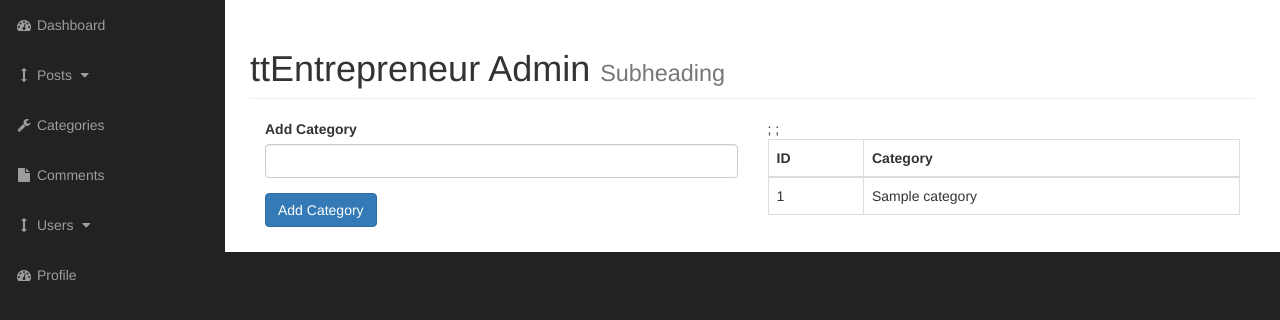
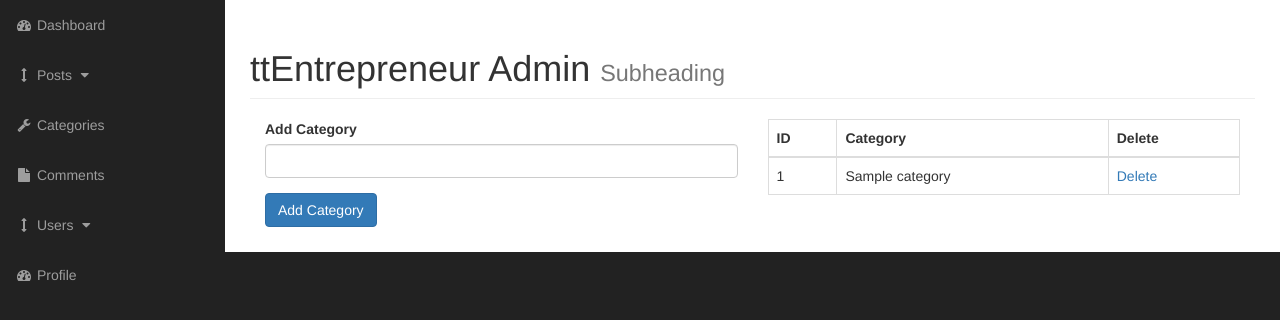
Before and after one commit to waynellincoln/ttentrepreneur, a PHP site: page /admin/categories.php in a window 1280 px wide. Shown: the part 51-371 px from the top of the page. Run offline with PHP 8.4, Linux system fonts and the light colour scheme; tables that the repository leaves empty or names only in its code hold one stand-in row (values such as "Sample post").

Commit message:
Admin - Deleting Categories
Creating a new column  in table and deleting categories 1 by 1

```diff
--- a/admin/categories.php
+++ b/admin/categories.php
@@ -48,7 +48,6 @@
 
                            }
 
-
                         }
 
                     ?>
@@ -70,7 +69,7 @@
 
                  <!-- Create Table Using 1/2 page to display data from database-->
                   <div class="col-xs-6">
-
+                    <!-- Query to Display Categories in table -->
                     <?php
                         $query = "SELECT *
                                   FROM categories";
@@ -82,8 +81,9 @@
                  <table class="table table-bordered table-hover">
                      <thead>
                          <tr>
-                             <th>ID</th>;
-                             <th>Category</th>;
+                             <th>ID</th>
+                             <th>Category</th>
+                             <th>Delete</th>
                          </tr>
                      </thead>
 
@@ -99,6 +99,7 @@
                              echo "<tr>";
                                echo "<td>{$cat_id}</td>";
                                echo "<td>{$cat_title}</td>";
+                               echo "<td><a href='categories.php?delete=$cat_id'>Delete<a/></td>";
                              echo "</tr>";
 
                              }
@@ -108,6 +109,27 @@
                          </tbody>
                      </table>
                   </div>
+
+                  <!-- Delete Query to Remove Categories -->
+                  <?php
+
+                        if (isset($_GET['delete'])) {
+
+                            $delete_cat = $_GET['delete'];
+
+                        $query = "DELETE FROM categories
+                                  WHERE cat_id = {$delete_cat}";
+
+                        $delete_category_query = mysqli_query($con, $query);
+
+                        header("Location: categories.php");
+
+                      }
+
+                  ?>
+
+
+
 
                     </div>
                 </div>
--- a/admin/includes/header.php
+++ b/admin/includes/header.php
@@ -1,3 +1,5 @@
+<?php ob_start(); ?> <!-- Useful for working with headers for redirecting data -->
+
 <?php include "../includes/db.php" ?>
 
 
--- a/admin/includes/navigation.php
+++ b/admin/includes/navigation.php
@@ -46,7 +46,7 @@
                 </ul>
             </li>
             <li>
-                <a href="bootstrap-grid.html"><i class="fa fa-fw fa-wrench"></i> Categories</a>
+                <a href="categories.php"><i class="fa fa-fw fa-wrench"></i> Categories</a>
             </li>
 
             <li class="">
```
Also changed, not shown: README.md.
